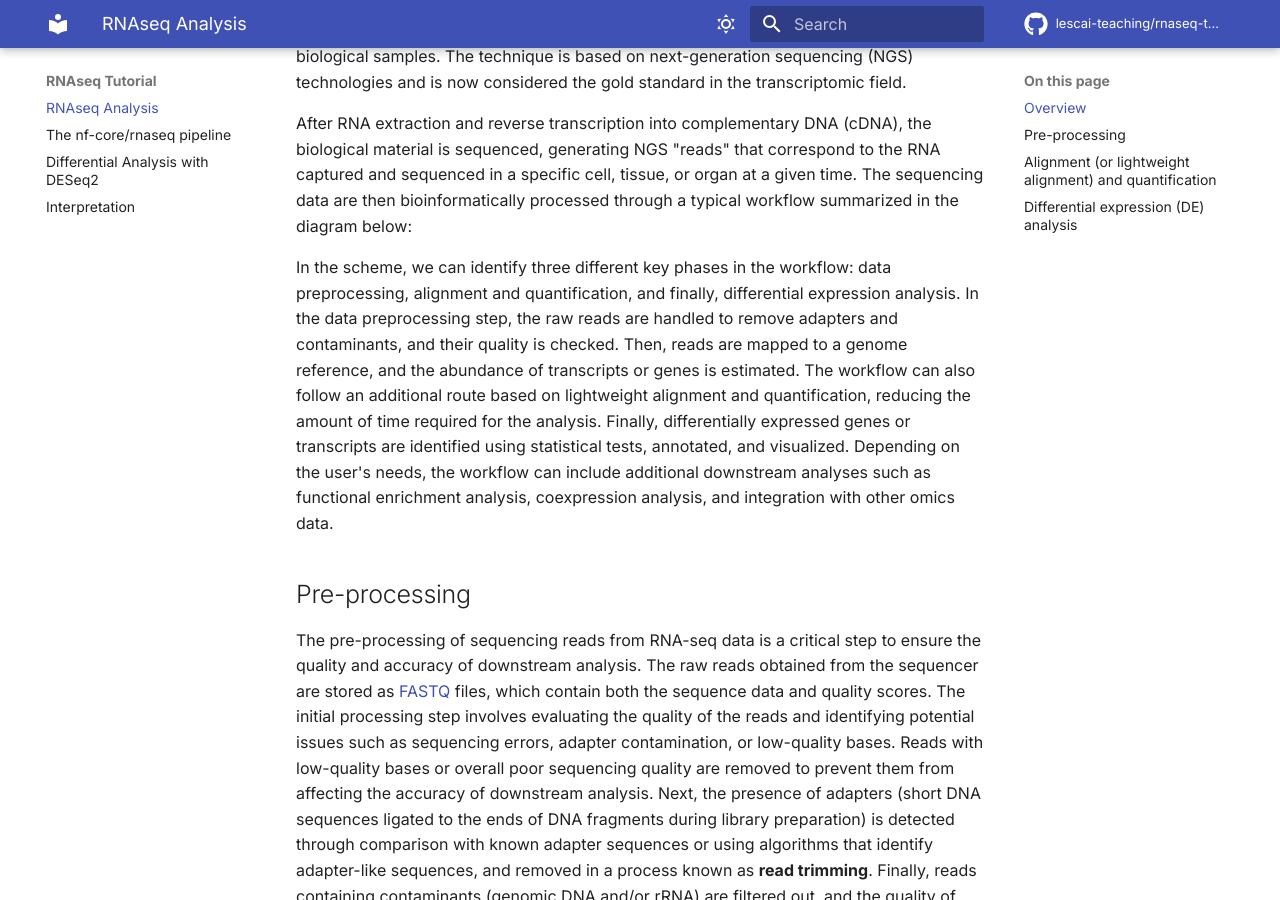
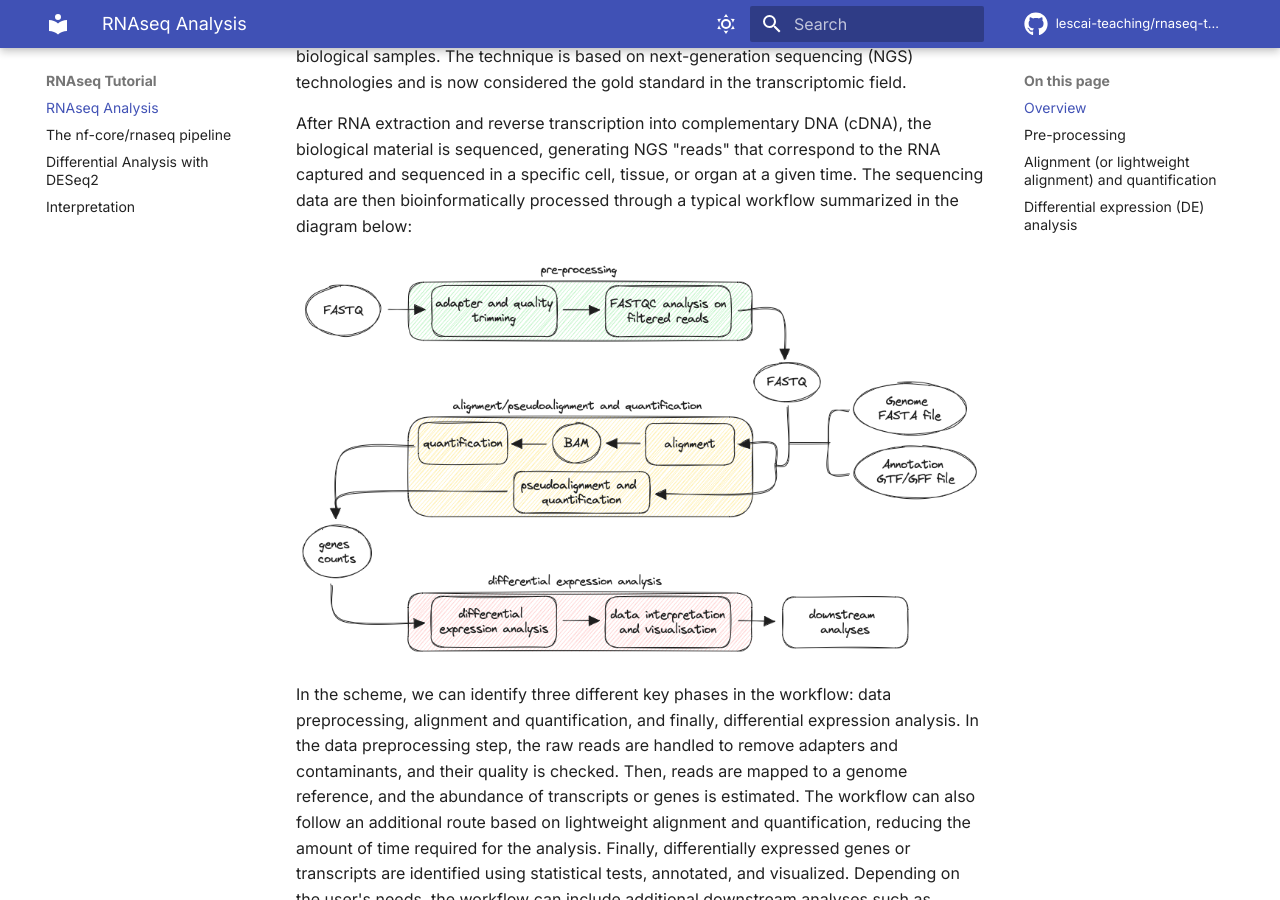
Before and after one commit to santorsola-teaching/nf-core-gitpod-run, an MkDocs documentation site: the page built from docs/theory.md, in a window 1280 px wide and 900 px high, scrolled down 377 px. Built offline with MkDocs 1.6.1 and Material for MkDocs 9.7.7, drawn with Linux system fonts in a browser that asks for light colours; comment, search, counter and statistics services are not loaded.

Commit message:
add rna scheme theory

```diff
--- a/docs/theory.md
+++ b/docs/theory.md
@@ -7,6 +7,8 @@ Before we dive into the nf-core pipeline used for the analysis of RNA-sequencing
 Given the central role of RNA in a variety of cellular and molecular functions, RNA-seq has emerged as a powerful tool to measure the presence and levels of RNA species in biological samples. The technique is based on next-generation sequencing (NGS) technologies and is now considered the gold standard in the transcriptomic field.
 
 After RNA extraction and reverse transcription into complementary DNA (cDNA), the biological material is sequenced, generating NGS "reads" that correspond to the RNA captured and sequenced in a specific cell, tissue, or organ at a given time. The sequencing data are then bioinformatically processed through a typical workflow summarized in the diagram below:
+
+![overview](./img/Excalidraw_RNAseq.png)
 
 In the scheme, we can identify three different key phases in the workflow: data preprocessing, alignment and quantification, and finally, differential expression analysis. In the data preprocessing step, the raw reads are handled to remove adapters and contaminants, and their quality is checked. Then, reads are mapped to a genome reference, and the abundance of transcripts or genes is estimated. The workflow can also follow an additional route based on lightweight alignment and quantification, reducing the amount of time required for the analysis. Finally, differentially expressed genes or transcripts are identified using statistical tests, annotated, and visualized. Depending on the user's needs, the workflow can include additional downstream analyses such as functional enrichment analysis, coexpression analysis, and integration with other omics data.
 
```
Also changed, not shown: 1 other file.
